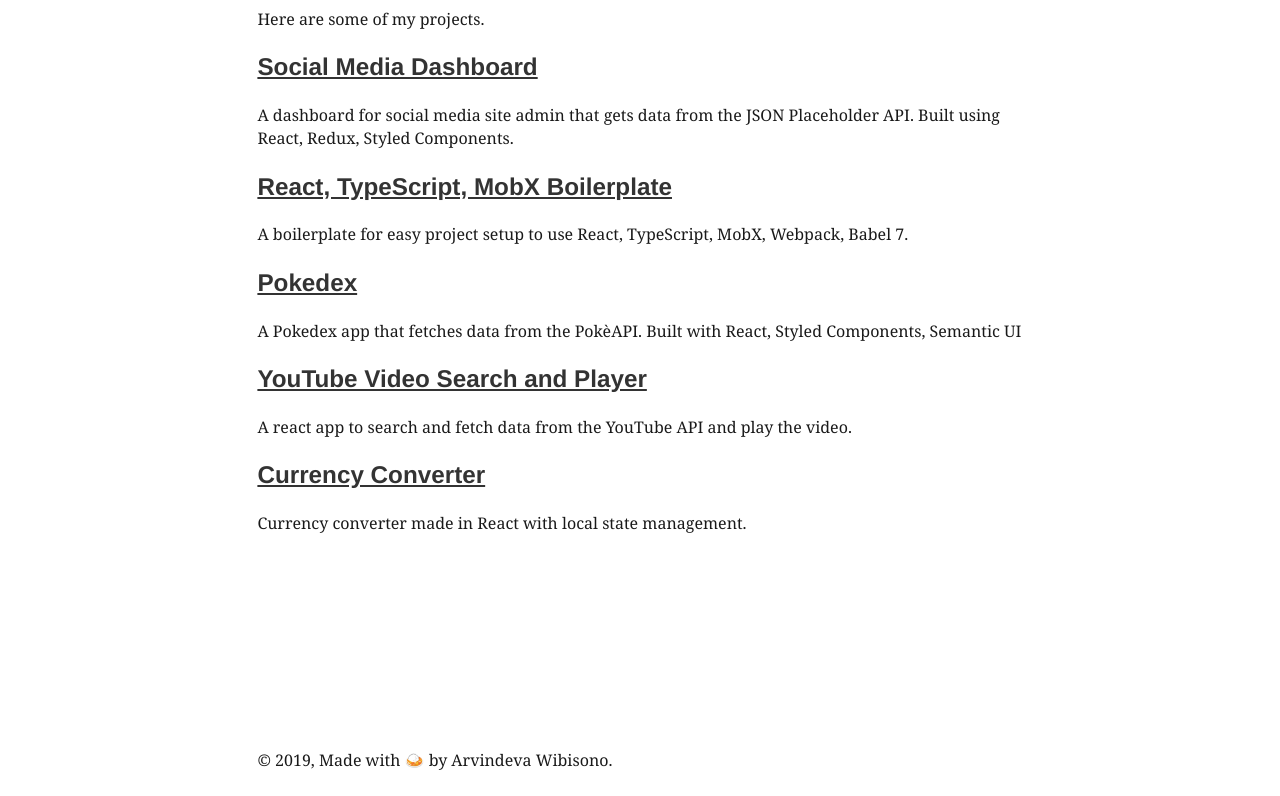
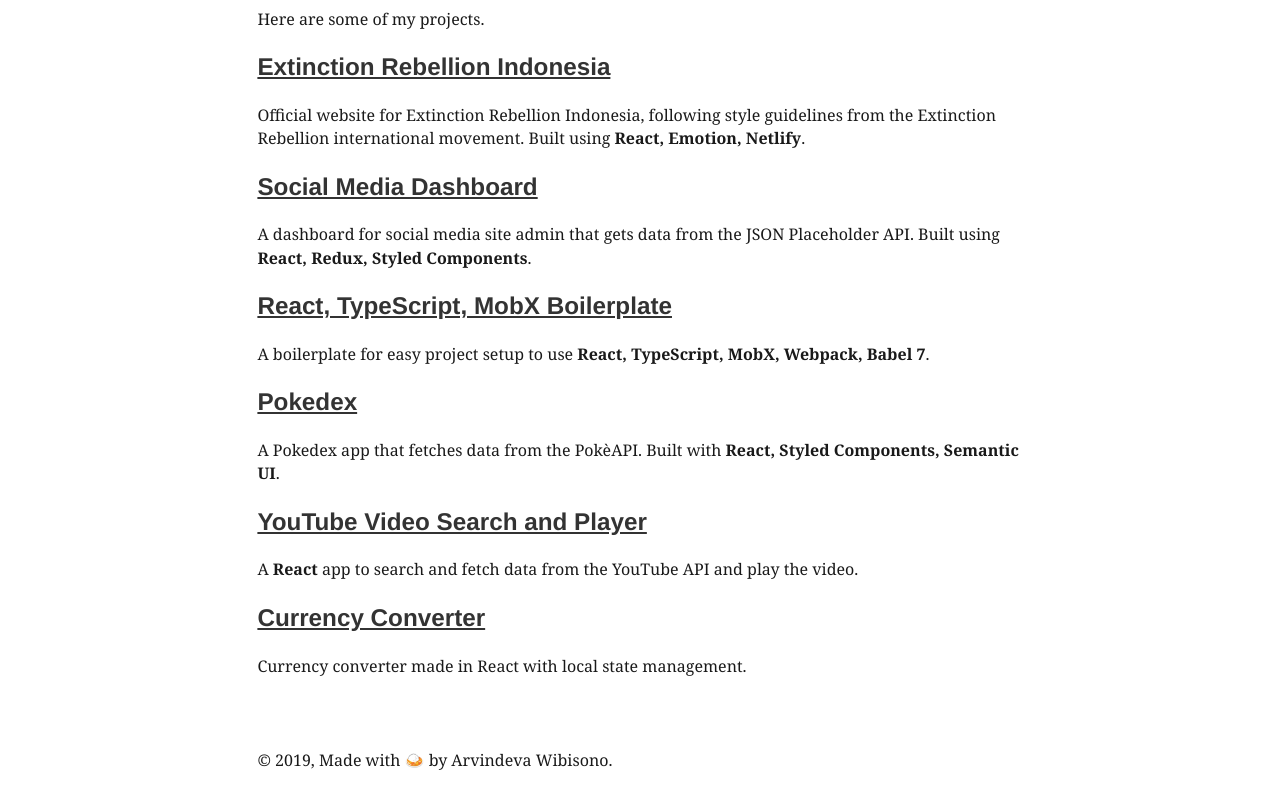
Before and after one commit to arvindeva/arvin-dev, a Gatsby site: page /portfolio in a window 1280 px wide. Shown: the part 141-937 px from the top of the page. Built offline with nearby package versions, Linux system fonts and the light colour scheme; Gatsby itself is replaced by a stand-in of ours.

Commit message:
add project

```diff
--- a/src/components/Header/index.js
+++ b/src/components/Header/index.js
@@ -33,7 +33,7 @@
   }
 `;
 
-const Header = ({ siteTitle }) => {
+const Header = () => {
   const [open, setOpen] = useState(false);
 
   const onOpen = () => {
@@ -44,7 +44,7 @@
       <div className="wrapper">
         <div>
           <h1 className="title">
-            <Link to="/">{siteTitle}</Link>
+            <Link to="/">arvin.dev</Link>
           </h1>
         </div>
         <MobileOnly>
--- a/src/components/Portfolio/index.js
+++ b/src/components/Portfolio/index.js
@@ -16,6 +16,20 @@
     <p>Here are some of my projects.</p>
     <h2>
       <a
+        href="https://extinctionrebellion.id/"
+        target="_blank"
+        rel="noopener noreferrer"
+      >
+        Extinction Rebellion Indonesia
+      </a>
+    </h2>
+    <p>
+      Official website for Extinction Rebellion Indonesia, following style
+      guidelines from the Extinction Rebellion international movement. Built
+      using <b>React, Emotion, Netlify</b>.
+    </p>
+    <h2>
+      <a
         href="https://github.com/arvindeva/react-dashboard"
         target="_blank"
         rel="noopener noreferrer"
@@ -25,7 +39,7 @@
     </h2>
     <p>
       A dashboard for social media site admin that gets data from the JSON
-      Placeholder API. Built using React, Redux, Styled Components.
+      Placeholder API. Built using <b>React, Redux, Styled Components</b>.
     </p>
     <h2>
       <a
@@ -37,8 +51,8 @@
       </a>
     </h2>
     <p>
-      A boilerplate for easy project setup to use React, TypeScript, MobX,
-      Webpack, Babel 7.
+      A boilerplate for easy project setup to use{' '}
+      <b>React, TypeScript, MobX, Webpack, Babel 7</b>.
     </p>
     <h2>
       <a
@@ -50,8 +64,8 @@
       </a>
     </h2>
     <p>
-      A Pokedex app that fetches data from the PokèAPI. Built with React, Styled
-      Components, Semantic UI
+      A Pokedex app that fetches data from the PokèAPI. Built with{' '}
+      <b>React, Styled Components, Semantic UI</b>.
     </p>
     <h2>
       <a
@@ -63,8 +77,8 @@
       </a>
     </h2>
     <p>
-      A react app to search and fetch data from the YouTube API and play the
-      video.
+      A <b>React</b> app to search and fetch data from the YouTube API and play
+      the video.
     </p>
     <h2>
       <a
@@ -75,7 +89,6 @@
         Currency Converter
       </a>
     </h2>
-
     <p>Currency converter made in React with local state management.</p>
   </StyledPortfolio>
 );
```
